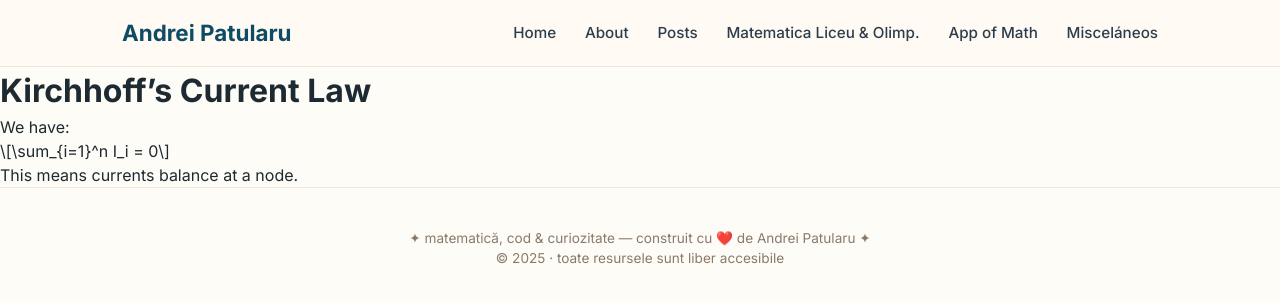
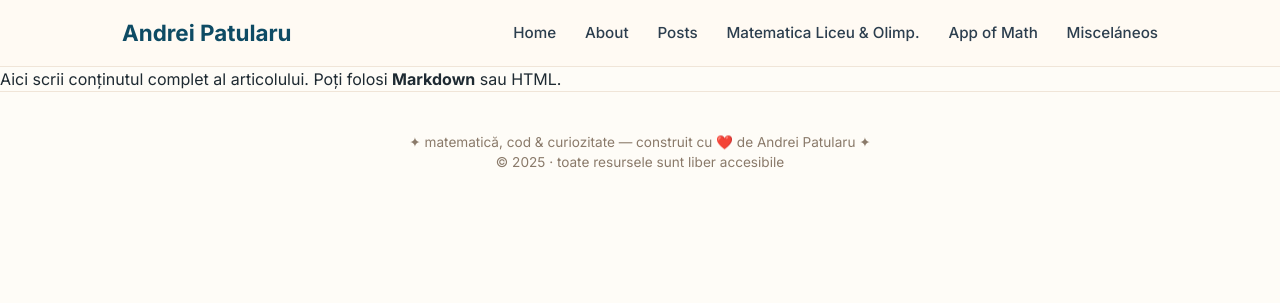
Before and after one commit to andrei121p/andreipatularu.github.io, a Jekyll site: the page built from _posts/2026-03-25-first-post.md, in a window 1280 px wide. Shown: the top 303 px of the page. Built offline with Jekyll 4.4.1, drawn with Linux system fonts in a browser that asks for light colours; our own code applies the rules of GitHub Pages for plain Markdown files.

Commit message:
Change post title and layout for first article
Updated the title and layout of the first post.

```diff
--- a/_posts/2026-03-25-first-post.md
+++ b/_posts/2026-03-25-first-post.md
@@ -1,11 +1,8 @@
 ---
-title: "My First Lecture"
+layout: default
+title: "Primul meu articol"
+date: 2025-03-26
+excerpt: "Un scurt rezumat al articolului."
 ---
 
-# Kirchhoff’s Current Law
-
-We have:
-
-$$ \sum_{i=1}^n I_i = 0 $$
-
-This means currents balance at a node.
+Aici scrii conținutul complet al articolului. Poți folosi **Markdown** sau HTML.
```
